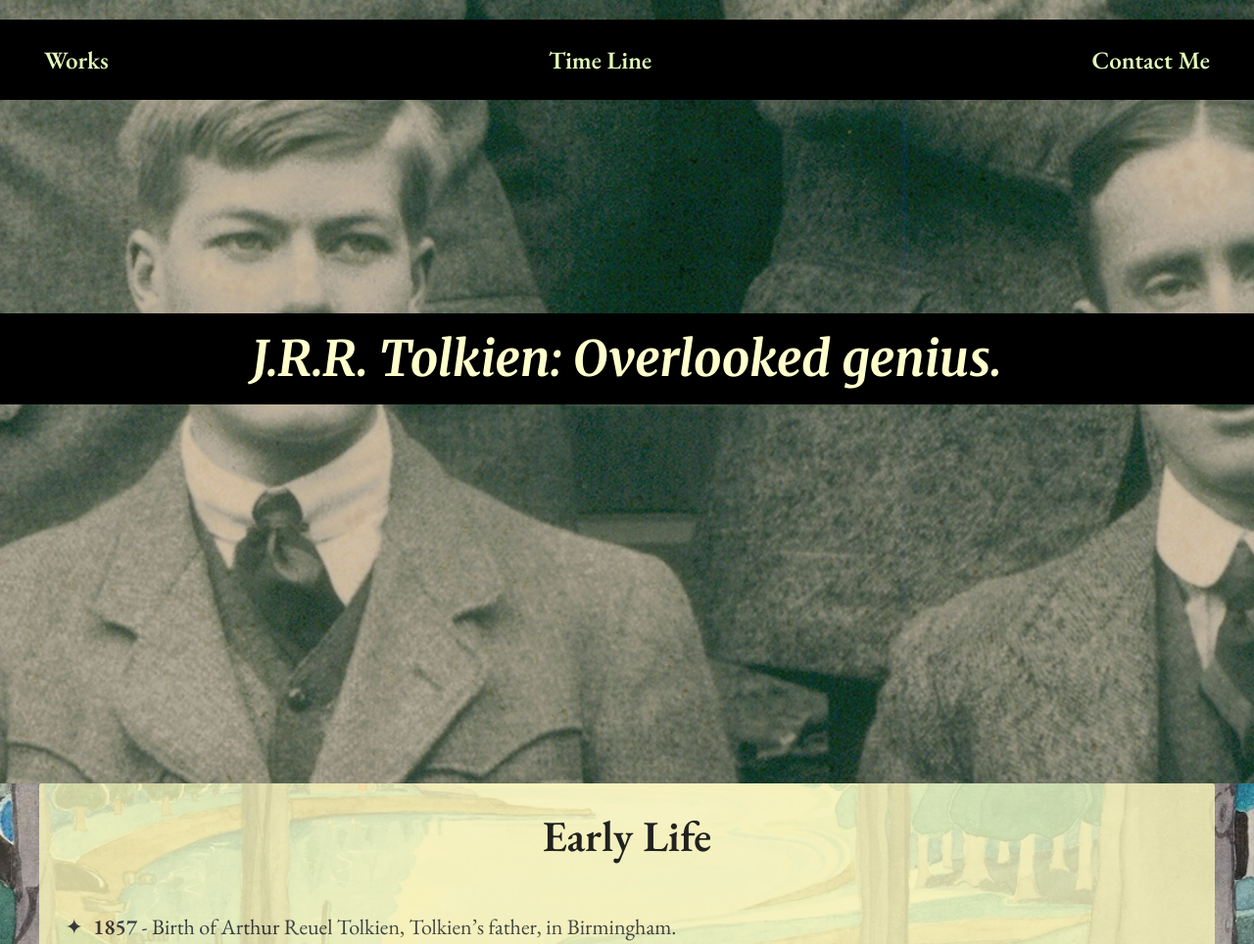
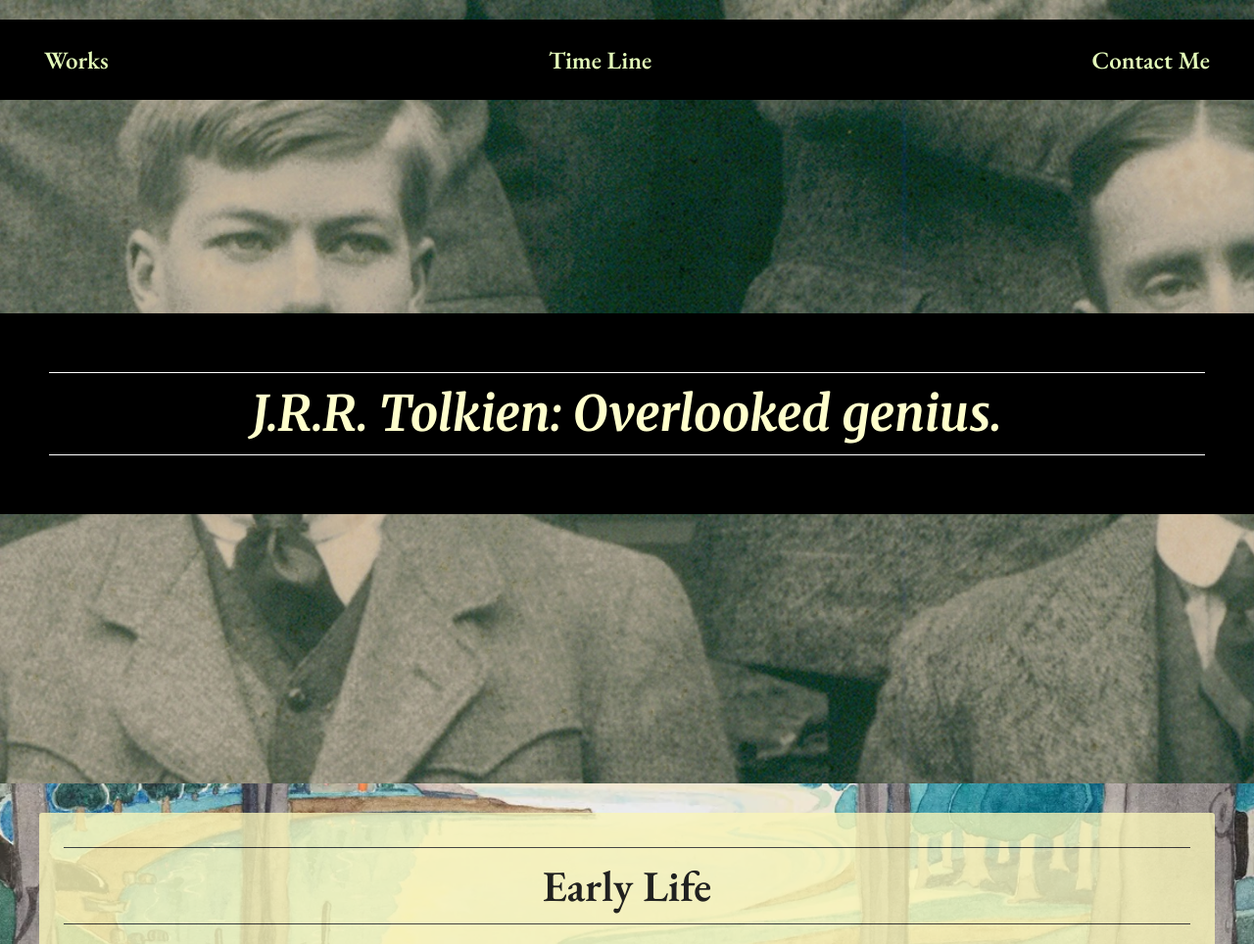
Before and after one commit to Mateus-A-Carvalho/tribute-page-fcc, a plain HTML site: page index.html in a window 1280 px wide. Shown: the top 964 px of the page at 98% size. Drawn offline with nearby package versions, Linux system fonts and the light colour scheme; a web font is replaced by a local one.

Commit message:
Add some styles in my Headings and add a favicon

```diff
--- a/assets/styles/styles.css
+++ b/assets/styles/styles.css
@@ -149,16 +149,37 @@
     background-color: #000;
     color: #ffffcc;
     margin: 0 auto;
-    padding: 1.5rem;
+    padding: 5rem;
     position: absolute;
     top: 40%;
-    /* right: 15%; */
+}
+
+h1.main-heading::after,
+h1.main-heading::before {
+    content: "";
+    display: block;
+    background-color: #fff;
+    height: .1rem;
+    width: 100%;
+    margin-top: 1rem;
+    margin-bottom: 1rem;
 }
 
 h2.section__heading {
     font-size: 4.4rem;
     text-align: center;
     margin-bottom: 5rem;
+}
+
+h2.section__heading::after,
+h2.section__heading::before {
+    content: "";
+    display: block;
+    background-color: #2b2b2b;
+    height: .1rem;
+    width: 100%;
+    margin-top: 1rem;
+    margin-bottom: 1rem;
 }
 
 span.bold,
@@ -182,6 +203,7 @@
 section.biografy__section {
     background-color: var(--main-bg-color);
     padding: 2.5rem;
+    margin-top: 3rem;
     margin-bottom: 1.5rem;
     opacity: 0.85;
 }
--- a/index.html
+++ b/index.html
@@ -7,6 +7,7 @@
     <title>The life and work of J.R.R. Tolkien - Page's Tribute</title>
     <link rel="stylesheet" href="https://cdnjs.cloudflare.com/ajax/libs/font-awesome/6.4.0/css/all.min.css">
     <link rel="stylesheet" href="./assets/styles/styles.css">
+    <link rel="shortcut icon" href="./assets/images/favicon-32x32.png" type="image/x-icon">
 </head>
 <body>
 
```
Also changed, not shown: assets/images/favicon-32x32.png (added).
